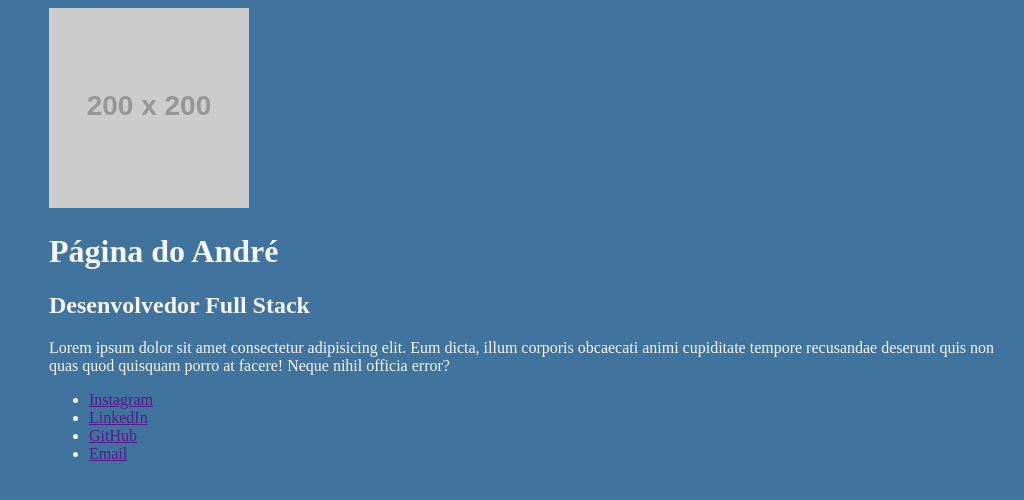
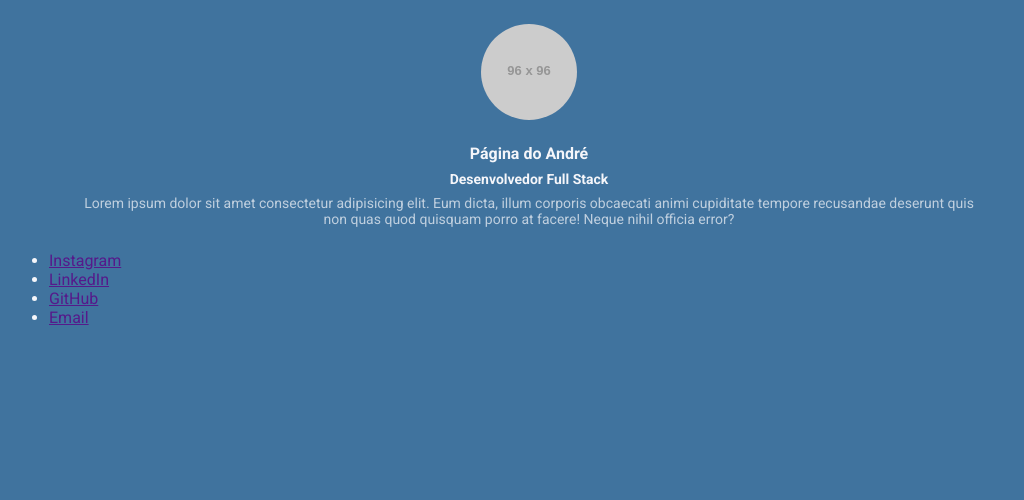
Before and after one commit to andrezinhu/Meu-portfolio, a website: page index.html in a window 1280 px wide. Shown: the whole page, without its empty margins (111-1135 px from the left). Drawn offline with Linux system fonts and the light colour scheme; placeholder pictures from the web are drawn by us.

Commit message:
Estilizando o header e a foto de perfil com mixins

```diff
--- a/index.html
+++ b/index.html
@@ -5,21 +5,26 @@
     <meta charset="UTF-8">
     <meta name="viewport" content="width=device-width, initial-scale=1.0">
     <link rel="stylesheet" href="./build/styles/main.css">
+    <link rel="preconnect" href="https://fonts.googleapis.com">
+    <link rel="preconnect" href="https://fonts.gstatic.com" crossorigin>
+    <link href="https://fonts.googleapis.com/css2?family=Roboto:ital,wght@0,100..900;1,100..900&display=swap" rel="stylesheet">
     <title>Página do André</title>
 </head>
 
 <body>
     <div class="container">
         <header>
-            <img src="https://placehold.co/200x200" alt="Logo do André">
-            <h1>Página do André</h1>
-            <h2>Desenvolvedor Full Stack</h2>
-            <p>
-                Lorem ipsum dolor sit amet consectetur adipisicing elit.
-                Eum dicta, illum corporis obcaecati animi cupiditate tempore
-                recusandae deserunt quis non quas quod quisquam porro at facere!
-                Neque nihil officia error?
-            </p>
+            <img class="profileAvatar" src="https://placehold.co/96x96" alt="Logo do André">
+            <div class="profileBio">
+                <h1 class="profileBioName">Página do André</h1>
+                <h2 class="profileBioSubtitle">Desenvolvedor Full Stack</h2>
+                <p class="profileBioDescription">
+                    Lorem ipsum dolor sit amet consectetur adipisicing elit.
+                    Eum dicta, illum corporis obcaecati animi cupiditate tempore
+                    recusandae deserunt quis non quas quod quisquam porro at facere!
+                    Neque nihil officia error?
+                </p>
+            </div>
         </header>
         <nav>
             <ul>
--- a/src/styles/main.less
+++ b/src/styles/main.less
@@ -1,6 +1,17 @@
 @import "variaveis.less";
 @breakpointMobile: ~"(max-width: 767px)";
 @breakpointTablet: ~"(max-width: 1023px) and (min-width: 768px)";
+
+.marginBottom8{
+    margin-bottom: 8px;
+}
+
+*{
+    margin: 0;
+    padding: 0;
+    box-sizing: border-box;
+    font-family: 'Roboto', sans-serif;
+}
 
 body{
     background-color: @corDeFundo;
@@ -14,12 +25,40 @@
 
     @media @breakpointMobile {
         max-width: 70%;
-        background-color: red;
     }
 
     @media @breakpointTablet {
         max-width: 80%;
-        background-color: yellow;
     }
 
 }
+
+header {
+    padding: 24px;
+
+    .profileAvatar {
+        display: block;
+        margin: 0 auto 24px;
+        border-radius: 50%;
+    }
+}
+
+.profileBio{
+    text-align: center;
+
+
+    &Name{
+        .marginBottom8();
+        font-size: 16px;
+    }
+
+    &Subtitle{
+        .marginBottom8();
+        font-size: 14px;
+    }
+
+    &Description{
+        font-size: 14px;
+        opacity: 0.7;
+    }
+}
```
Also changed, not shown: build/styles/main.css.
